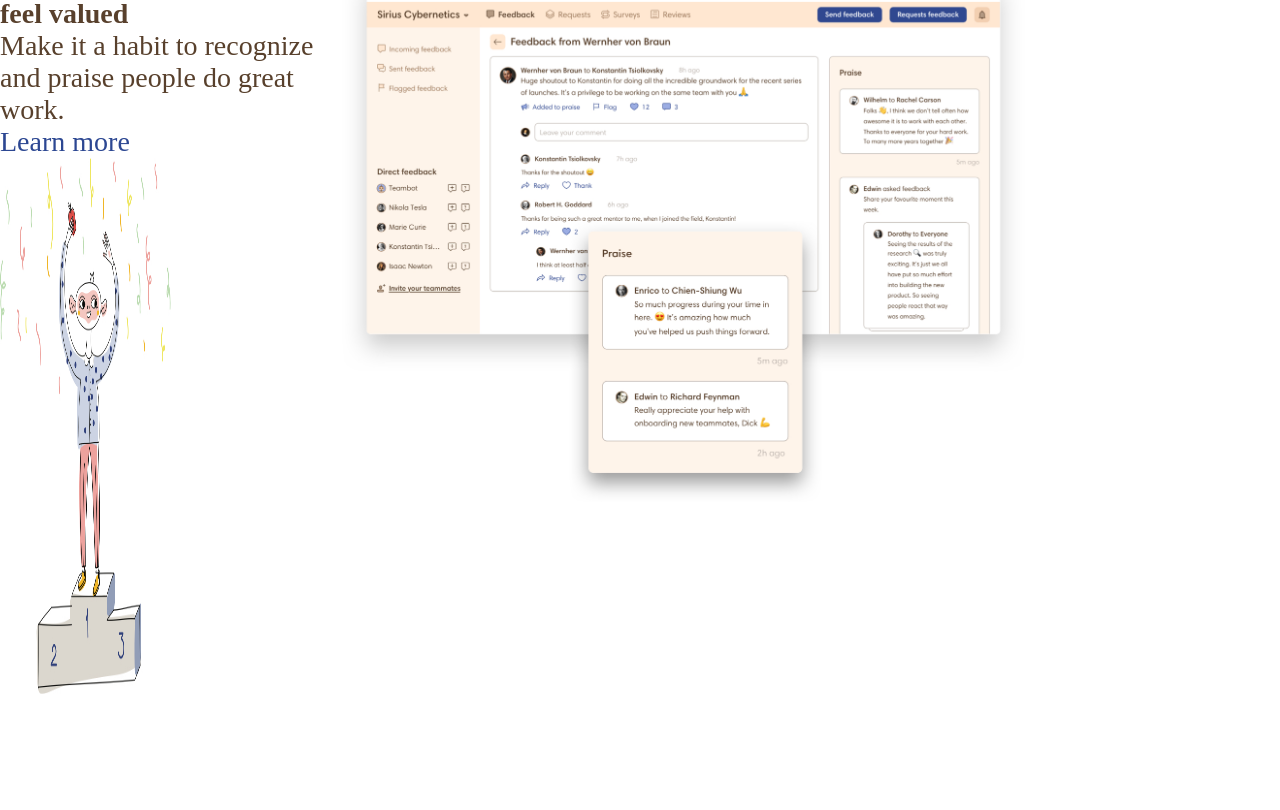
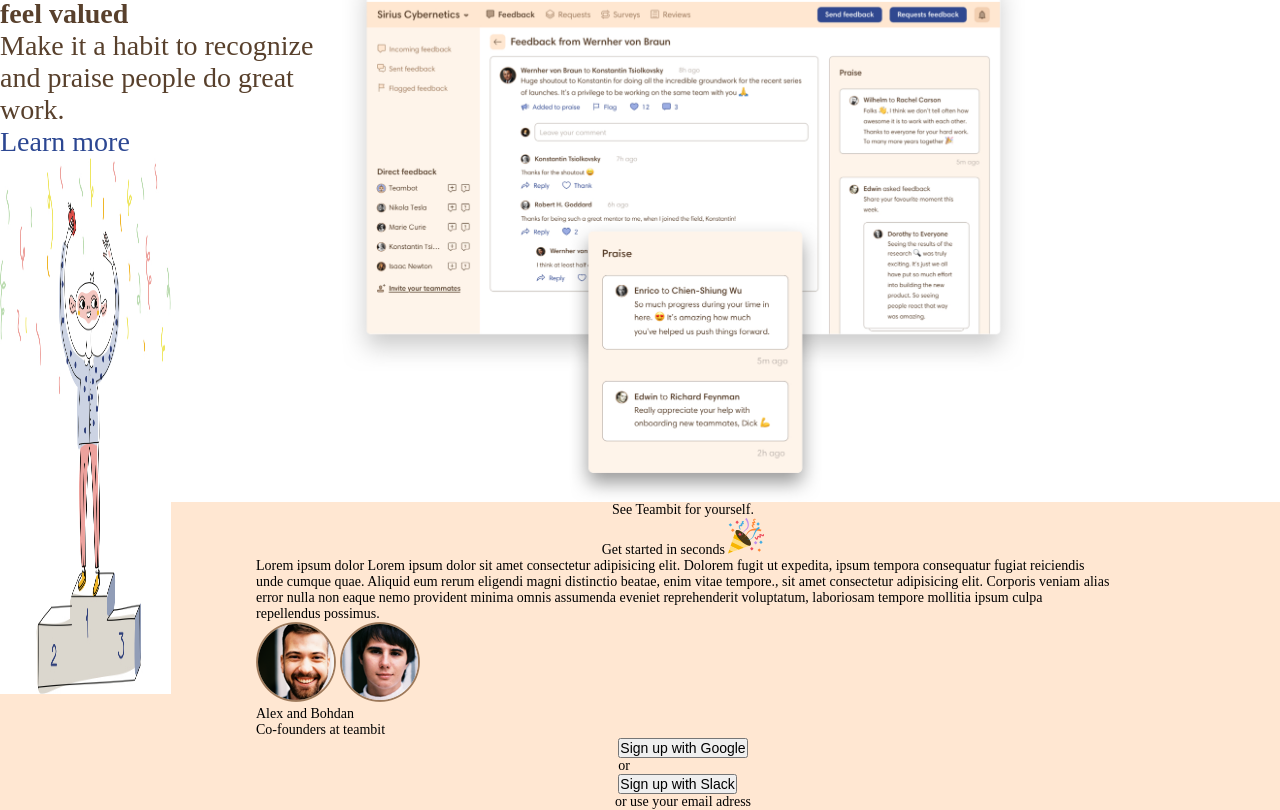
Before and after one commit to Simone-Pagotto/node-sass-teambit, a website: page index.html in a window 1280 px wide. Shown: the part 5461-6271 px from the top of the page. Before the commit the page ends 6159 px from the top, so only its background shows below. Drawn offline with Linux system fonts and the light colour scheme.

Commit message:
section experience

```diff
--- a/index.html
+++ b/index.html
@@ -112,7 +112,30 @@
             </div>
         </section>
         <section class="experience">
-            <div class="text"></div>
+            <div class="text">
+                <p class="title">See Teambit for yourself.</p>
+                <p class="title">Get started in seconds
+                    <img src="img/happy.svg" alt="party">
+                </p>
+                <div class="message">
+                    <p class="letters">Lorem ipsum dolor
+                        Lorem ipsum dolor sit amet consectetur adipisicing elit. Dolorem fugit ut expedita, ipsum tempora consequatur fugiat reiciendis unde cumque quae. Aliquid eum rerum eligendi magni distinctio beatae, enim vitae tempore., sit amet consectetur adipisicing elit. Corporis veniam alias error nulla non eaque nemo provident minima omnis assumenda eveniet reprehenderit voluptatum, laboriosam tempore mollitia ipsum culpa repellendus possimus.</p>
+                    <div class="endings">
+                        <img src="img/alex.png" alt="alex avatar">
+                        <img src="img/bohdan.png" alt="bohdan avatar">
+                        <div class="column">
+                            <p class="names">Alex and Bohdan</p>
+                            <p class="job">Co-founders at teambit</p>
+                        </div>
+                    </div>
+                </div>
+                <div class="buttons-box">
+                    <button>Sign up with Google</button>
+                    <p class="info">or</p>
+                    <button>Sign up with Slack</button>
+                </div>
+                <p class="info">or use your email adress</p>
+            </div>
         </section>
     </main>
 
--- a/src/partials/_main.scss
+++ b/src/partials/_main.scss
@@ -52,3 +52,12 @@
 
     }
 }
+
+.experience{
+    .text{
+        @include flex-column;
+        @include desktop-margin;
+        align-items: center;
+        padding: 0 20%;
+    }
+}
```
Also changed, not shown: dist/app.css, 1 other file.
